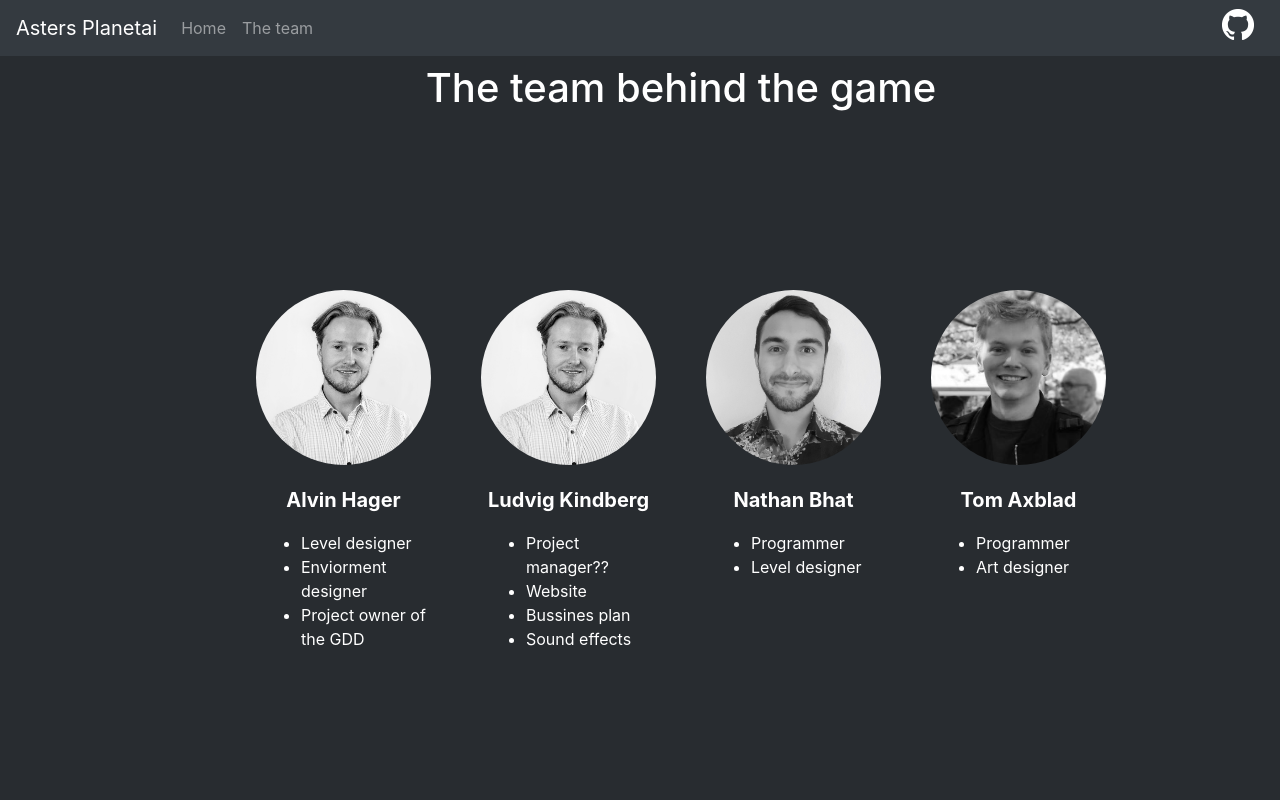
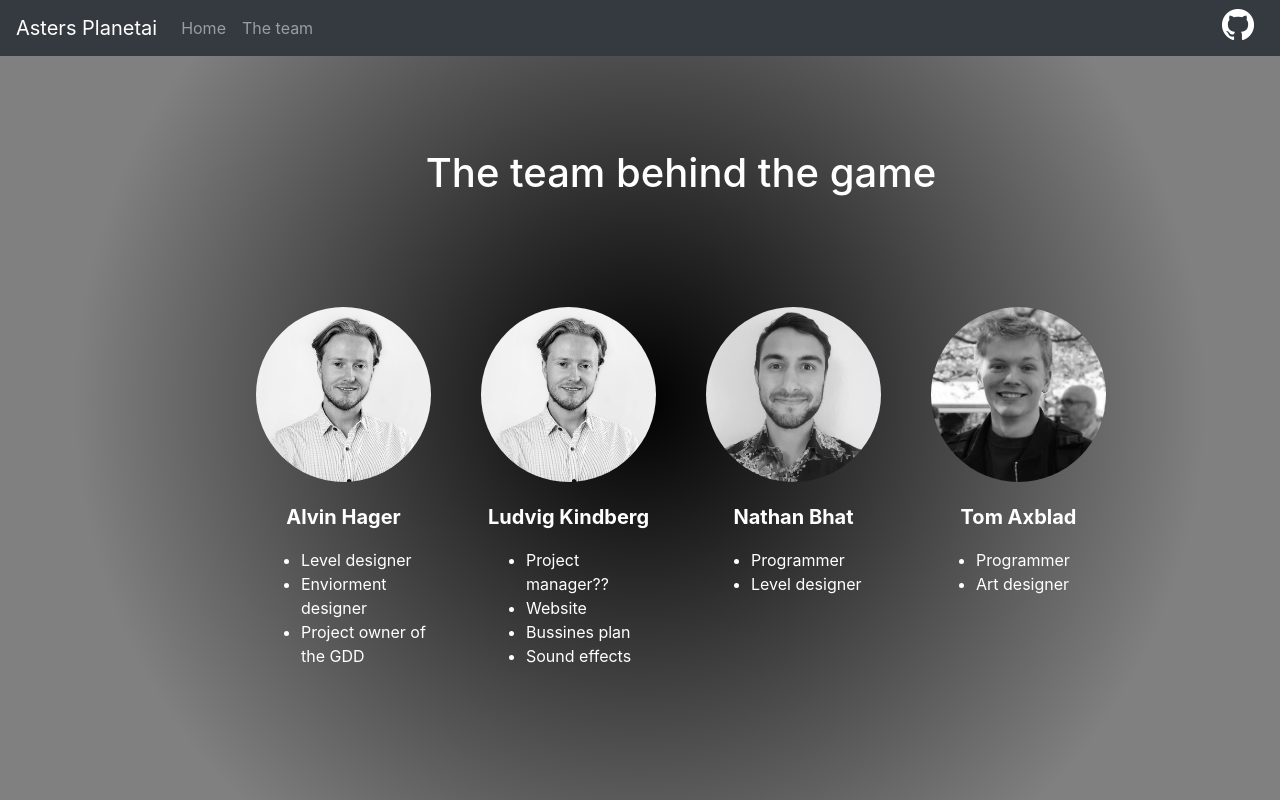
Before and after one commit to luddz/timegame, a React (Create React App) app in the folder timepage/: page /#/about in a window 1280 px wide. Built offline with nearby package versions, Linux system fonts and the light colour scheme.

Commit message:
Added reveal animations on different places

```diff
--- a/timepage/package.json
+++ b/timepage/package.json
@@ -9,6 +9,7 @@
     "react": "^16.11.0",
     "react-bootstrap": "^1.0.0-beta.14",
     "react-dom": "^16.11.0",
+    "react-reveal": "^1.2.2",
     "react-router-dom": "^5.1.2",
     "react-scripts": "3.2.0"
   },
--- a/timepage/src/About/about.css
+++ b/timepage/src/About/about.css
@@ -1,27 +1,20 @@
 .aboutUsContainer {
     background-color: #282c30;
+    background-image: radial-gradient(circle, black, grey 75%);
+    /* background-image: radial-gradient(circle, black, #282c34 75%); */
+    /* background-image: radial-gradient(circle, black, grey); */
     color:white;
     padding: 5% 20% 5% 20%;
     display: grid;
     grid-template-rows: auto auto;
-    grid-row-gap: 100px;
+    grid-row-gap: 50px;
     min-height: 100vh;
 }
 
-.aboutApp {
-    display: grid;
-    grid-template-columns: auto auto;
-    grid-column-gap: 30px;
-    font-size: 18px;
-}
-
-.aboutImage {
-    background-color: #EA4242;
-    padding: 5% 5% 5% 5%;
-}
-
-.aboutAppContainer > h2 {
-    padding: 0;
+.aboutUsContainer > h1 {
+  vertical-align: middle;
+  max-height: inherit;
+  margin-top: 10%;
 }
 
 .theTeam {
--- a/timepage/src/About/about.js
+++ b/timepage/src/About/about.js
@@ -1,4 +1,5 @@
 import React, { Component } from 'react';
+import Fade from 'react-reveal/Fade';
 import ludde from '../Assets/ludvig-kindberg-bw.png';
 import nathan from '../Assets/Nathan-bw.jpg';
 import tom from '../Assets/Tom-bw.jpeg';
@@ -10,8 +11,10 @@ import Image from 'react-bootstrap/Image'
 class About extends Component {
   render(){
     return (
+      <Fade>
       <div className="aboutUsContainer">
           <h1>The team behind the game</h1>
+        <Fade Bottom delay={1000}>
           <div className="theTeam">
             <div>
               <Image className="aboutImageCenter" src={ludde} roundedCircle />
@@ -49,7 +52,10 @@ class About extends Component {
               </ul>
             </div>
           </div>
+        </Fade>
       </div>
+      </Fade>
+
     );
   }
 }
--- a/timepage/src/Homepage/homepage.js
+++ b/timepage/src/Homepage/homepage.js
@@ -6,17 +6,21 @@ import helloWorld from '../Assets/DemoScreenShot.png'
 import shortVideo from '../Assets/shortened.mp4'
 import asterBoi from '../Assets/AsterGuy.png'
 import gitLogo from '../Assets/GitHub-Mark-Light-32px.png'
+import Fade from 'react-reveal/Fade';
 
 class Homepage extends Component {
   render() {
     return (
       <div className="App">
-        <header className="App-header">
+        <div className="App-header">
+          <Fade bottom delay={250}>
             <h1>
               Asters Planetai
             </h1>
-        </header>
+          </Fade>
+        </div>
         <div className="App-content-container">
+          <Fade bottom>
             <div className="About-content-container">
               <div className="about-header">
                 <h2>About Asters Planetai</h2>
@@ -37,7 +41,9 @@ class Homepage extends Component {
                 <Image className="imageRight" src={helloWorld} rounded fluid/>
               </div>
             </div>
+          </Fade>
           <div className="videoGitGrid">
+            <Fade bottom>
               <div className="videoTutorialContainer">
                 <h2>A short video demo</h2>
                 <div className="video">
@@ -62,6 +68,7 @@ class Homepage extends Component {
                 <a href='http://www.github.com/luddz/timegame' rel="noreferrer noopener" target='_blank'><p>LINK TO ZIP FOR MAC.</p> </a>
                 <a href='http://www.github.com/luddz/timegame' rel="noreferrer noopener" target='_blank'><p>LINK TO ZIP FOR LINUX.</p> </a>
               </div>
+            </Fade>
           </div>
         </div>
       </div>
```
Also changed, not shown: 1 other file (tests, documents, lock files or other folders). Lines whose indentation alone changed are shown as unchanged.
